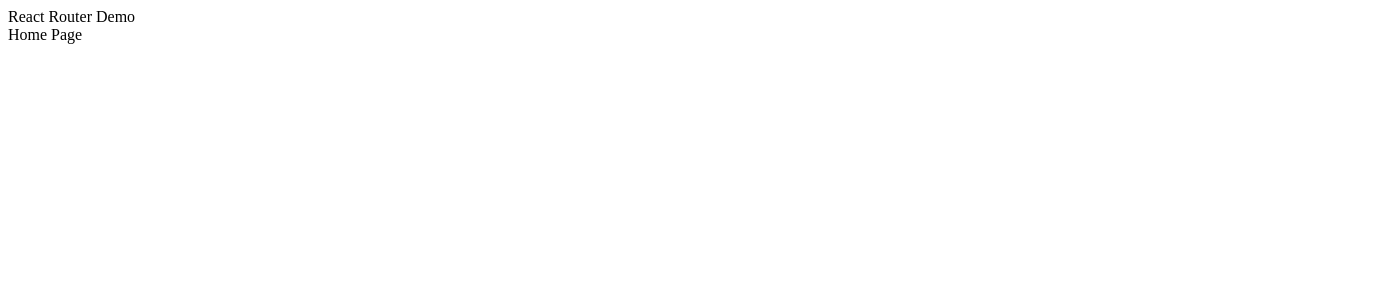
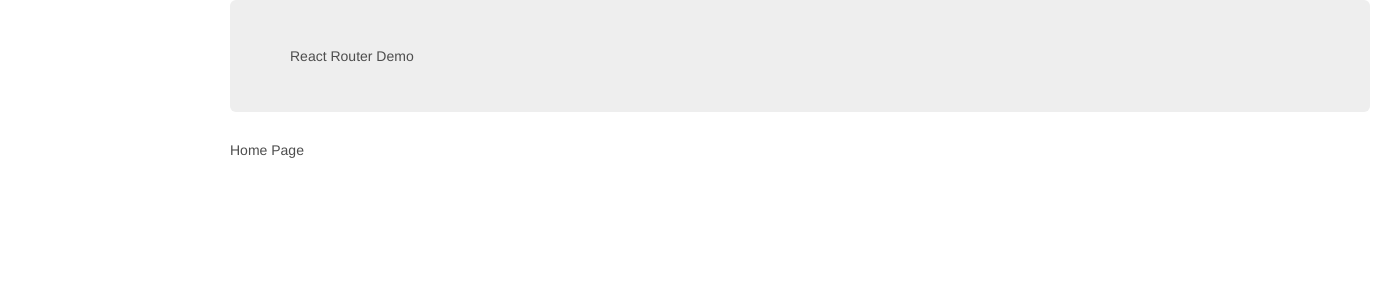
Before and after one commit to cyuanmin/react-starter, a React app: page / in a window 1280 px wide. Shown: the top 300 px of the page, 1385 px wide, since content can reach past the window. Built offline with nearby package versions, Linux system fonts and the light colour scheme.

Commit message:
Added bootstrap

```diff
--- a/package.json
+++ b/package.json
@@ -24,15 +24,18 @@
     "@types/react-router-dom": "^4.0.8",
     "awesome-typescript-loader": "^3.2.3",
     "css-loader": "^0.28.7",
+    "file-loader": "^1.1.5",
     "source-map-loader": "^0.2.2",
     "style-loader": "^0.19.0",
     "tslint": "^5.7.0",
     "tslint-loader": "^3.5.3",
     "typescript": "^2.5.3",
+    "url-loader": "^0.6.2",
     "webpack": "^3.8.1",
     "webpack-dev-server": "^2.9.3"
   },
   "dependencies": {
+    "bootstrap": "^3.3.7",
     "history": "^4.7.2",
     "react": "^16.0.0",
     "react-dom": "^16.0.0",
--- a/src/components/App.tsx
+++ b/src/components/App.tsx
@@ -5,6 +5,6 @@ import { PrimaryLayout } from "./PrimaryLayout";
 export const App: () => JSX.Element = (): JSX.Element =>
     (
         <Router>
-            <PrimaryLayout />
+            <PrimaryLayout/>
         </Router>
     );
--- a/src/components/PrimaryLayout.tsx
+++ b/src/components/PrimaryLayout.tsx
@@ -2,15 +2,13 @@ import { Route, Switch } from 'react-router-dom';
 import * as React from "react";
 
 export const PrimaryLayout: () => JSX.Element = (): JSX.Element => (
-    <div className="primary-layout">
-        <header>
+    <div className="container">
+        <header className="jumbotron">
             React Router Demo
         </header>
         <main>
-            <Switch>
-                <Route path="/" exact component={HomePage} />
-                <Route path="/user" component={UsersPage} />
-            </Switch>
+            <Route path="/" exact component={HomePage} />
+            <Route path="/user" component={UsersPage} />
         </main>
     </div>
 );
--- a/src/index.tsx
+++ b/src/index.tsx
@@ -2,6 +2,8 @@ import * as React from "react";
 import * as ReactDOM from "react-dom";
 import { BrowserRouter as Router} from 'react-router-dom';
 import { App } from "./components/App";
+import "../node_modules/bootstrap/dist/css/bootstrap.min.css";
+import "./styles/styles.css";
 
 ReactDOM.render(
     <Router>
--- /dev/null
+++ b/src/styles/styles.css
@@ -0,0 +1,15 @@
+#example {
+    font: 14px 'Helvetica Neue', Helvetica, Arial, sans-serif;
+    color: #4d4d4d;
+    min-width: 550px;
+    max-width: 850px;
+    margin: 0 auto;
+}
+
+a.active {
+    color: orange;
+}
+
+nav {
+    padding-top: 20px;
+}
--- a/webpack.config.js
+++ b/webpack.config.js
@@ -34,7 +34,12 @@ module.exports = {
             { test: /\.tsx?$/, loader: "awesome-typescript-loader" },
 
             // All output '.js' files will have any sourcemaps re-processed by 'source-map-loader'.
-            { enforce: "pre", test: /\.js$/, loader: "source-map-loader" }
+            { enforce: "pre", test: /\.js$/, loader: "source-map-loader" },
+            {test: /(\.css)$/, loaders: ['style-loader', 'css-loader']},
+            {test: /\.eot(\?v=\d+\.\d+\.\d+)?$/, loader: 'file-loader'},
+            {test: /\.(woff|woff2)$/, loader: 'url-loader?prefix=font/&limit=5000'},
+            {test: /\.ttf(\?v=\d+\.\d+\.\d+)?$/, loader: 'url-loader?limit=10000&mimetype=application/octet-stream'},
+            {test: /\.svg(\?v=\d+\.\d+\.\d+)?$/, loader: 'url-loader?limit=10000&mimetype=image/svg+xml'}
         ]
     },
 
```
Also changed, not shown: 2 other files (tests, documents, lock files or other folders).
